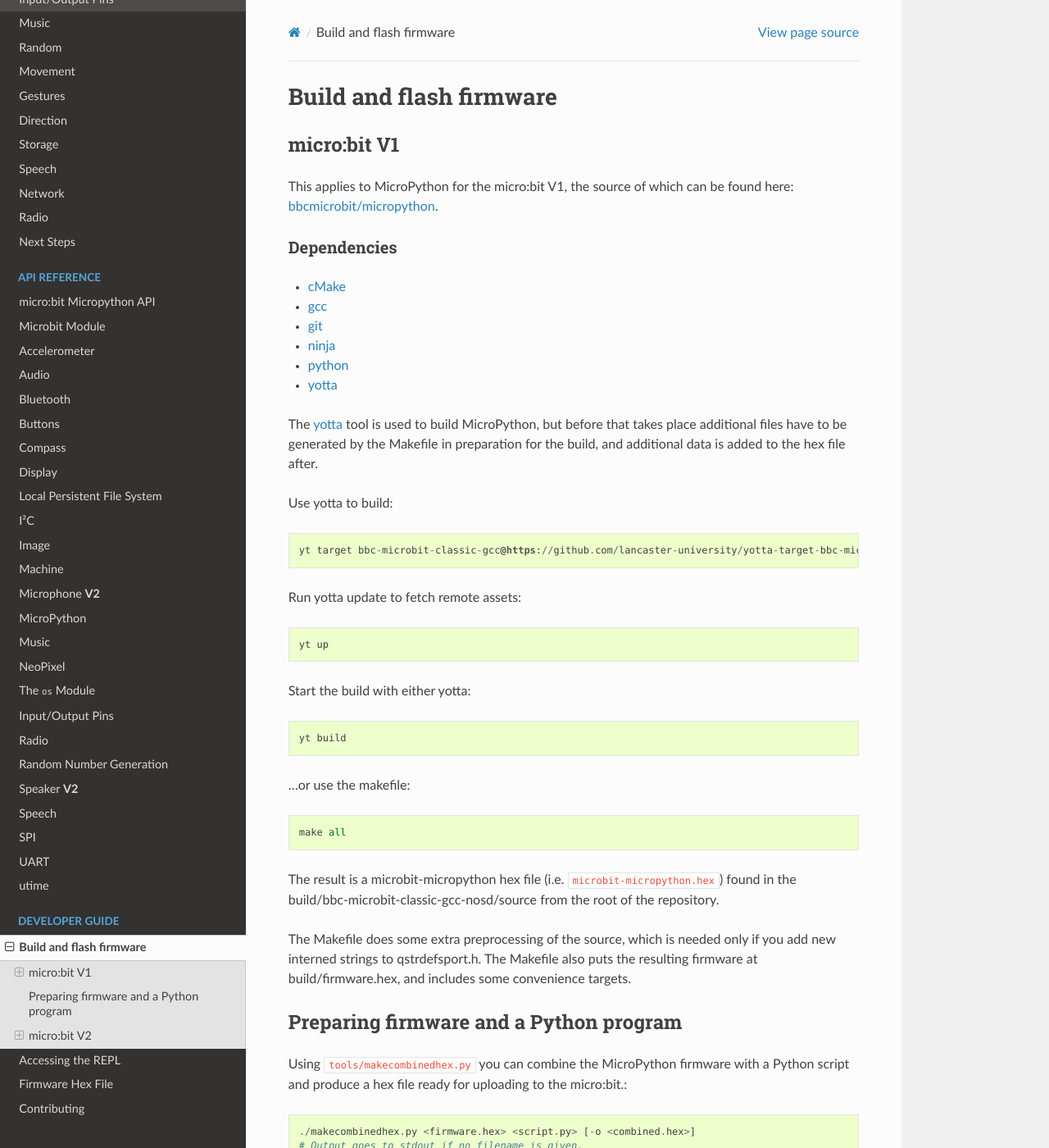
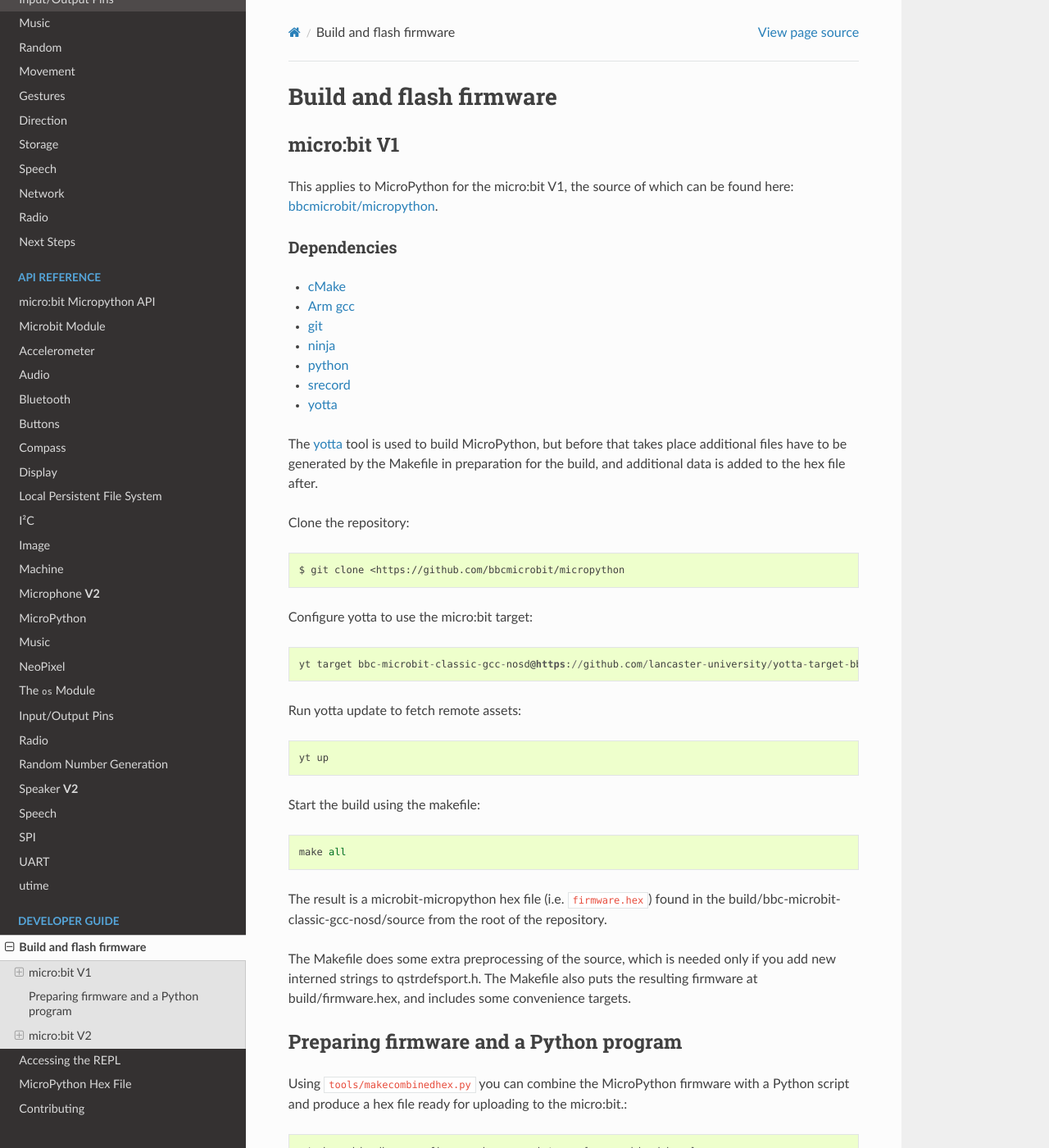
Before and after one commit to bbcmicrobit/micropython, a Sphinx documentation site: the page built from docs/devguide/flashfirmware.rst, in a window 1280 px wide and 1400 px high. Shown: the whole window at 82% size. Built offline with Sphinx 7.4.7 and the Read the Docs theme 2.0.0, drawn with Linux system fonts in a browser that asks for light colours; pages that are not in the unit, such as notebooks, are missing from menus.

Commit message:
docs: further  updates to dev-guide

```diff
--- a/docs/devguide/flashfirmware.rst
+++ b/docs/devguide/flashfirmware.rst
@@ -13,10 +13,11 @@
 Dependencies
 ------------
 - `cMake <https://cmake.org/>`_
-- `gcc <http://gcc.gnu.org/install/>`_
+- `Arm gcc <https://developer.arm.com/tools-and-software/open-source-software/developer-tools/gnu-toolchain/gnu-rm/downloads>`_
 - `git <https://git-scm.com/>`_
 - `ninja <https://ninja-build.org/>`_
 - `python <https://www.python.org/downloads/>`_
+- `srecord <http://srecord.sourceforge.net/>`_
 - `yotta <http://docs.yottabuild.org//>`_
 
 The `yotta
@@ -24,24 +25,24 @@
 that takes place additional files have to be generated by the Makefile in
 preparation for the build, and additional data is added to the hex file after.
 
-Use yotta to build::
+Clone the repository::
 
-  yt target bbc-microbit-classic-gcc@https://github.com/lancaster-university/yotta-target-bbc-microbit-classic-gcc
+  $ git clone <https://github.com/bbcmicrobit/micropython
+
+Configure yotta to use the micro:bit target::
+
+  yt target bbc-microbit-classic-gcc-nosd@https://github.com/lancaster-university/yotta-target-bbc-microbit-classic-gcc-nosd
 
 Run yotta update to fetch remote assets::
 
   yt up
 
-Start the build with either yotta::
-
-  yt build
-
-...or use the makefile::
+Start the build using the makefile::
 
   make all
 
 The result is a microbit-micropython hex file
-(i.e. ``microbit-micropython.hex``) found in the
+(i.e. ``firmware.hex``) found in the
 build/bbc-microbit-classic-gcc-nosd/source from the root of the repository.
 
 The Makefile does some extra preprocessing of the source, which is needed
@@ -80,8 +81,11 @@
 Dependencies
 ------------
 
+- `Arm gcc <https://developer.arm.com/tools-and-software/open-source-software/developer-tools/gnu-toolchain/gnu-rm/downloads>`_
+- `gcc <http://gcc.gnu.org/install/>`_
 - `cMake <https://cmake.org/>`_
 - `git <https://git-scm.com/>`_
+- `ninja <https://ninja-build.org/>`_
 - `python <https://www.python.org/downloads/>`_
 
 Clone the repository::
--- a/docs/devguide/hexformat.rst
+++ b/docs/devguide/hexformat.rst
@@ -1,7 +1,7 @@
 .. _hexformat:
 
 =================
-Firmware Hex File
+MicroPython Hex File
 =================
 
 When MicroPython is built, the compiler produces an
```
